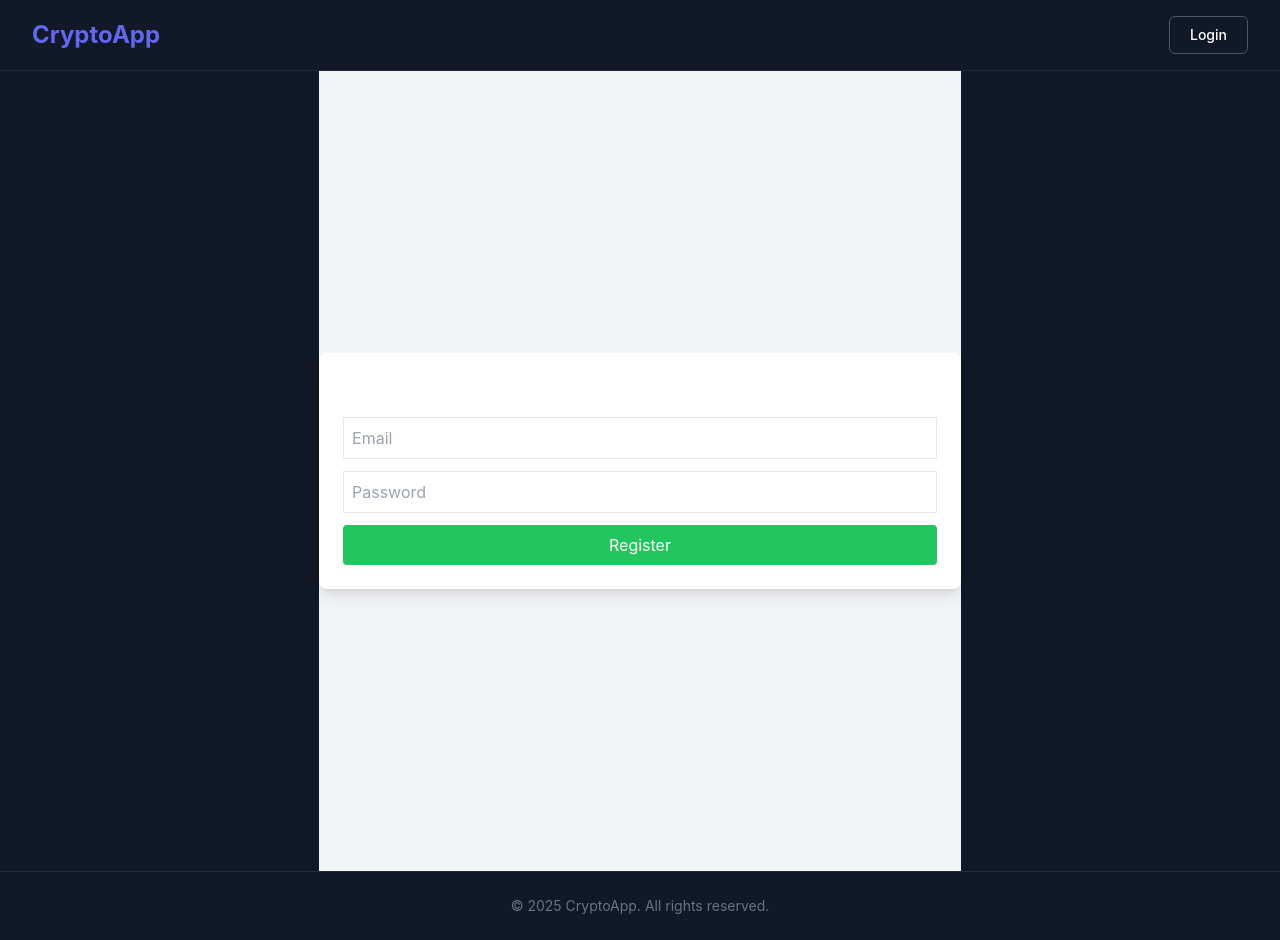
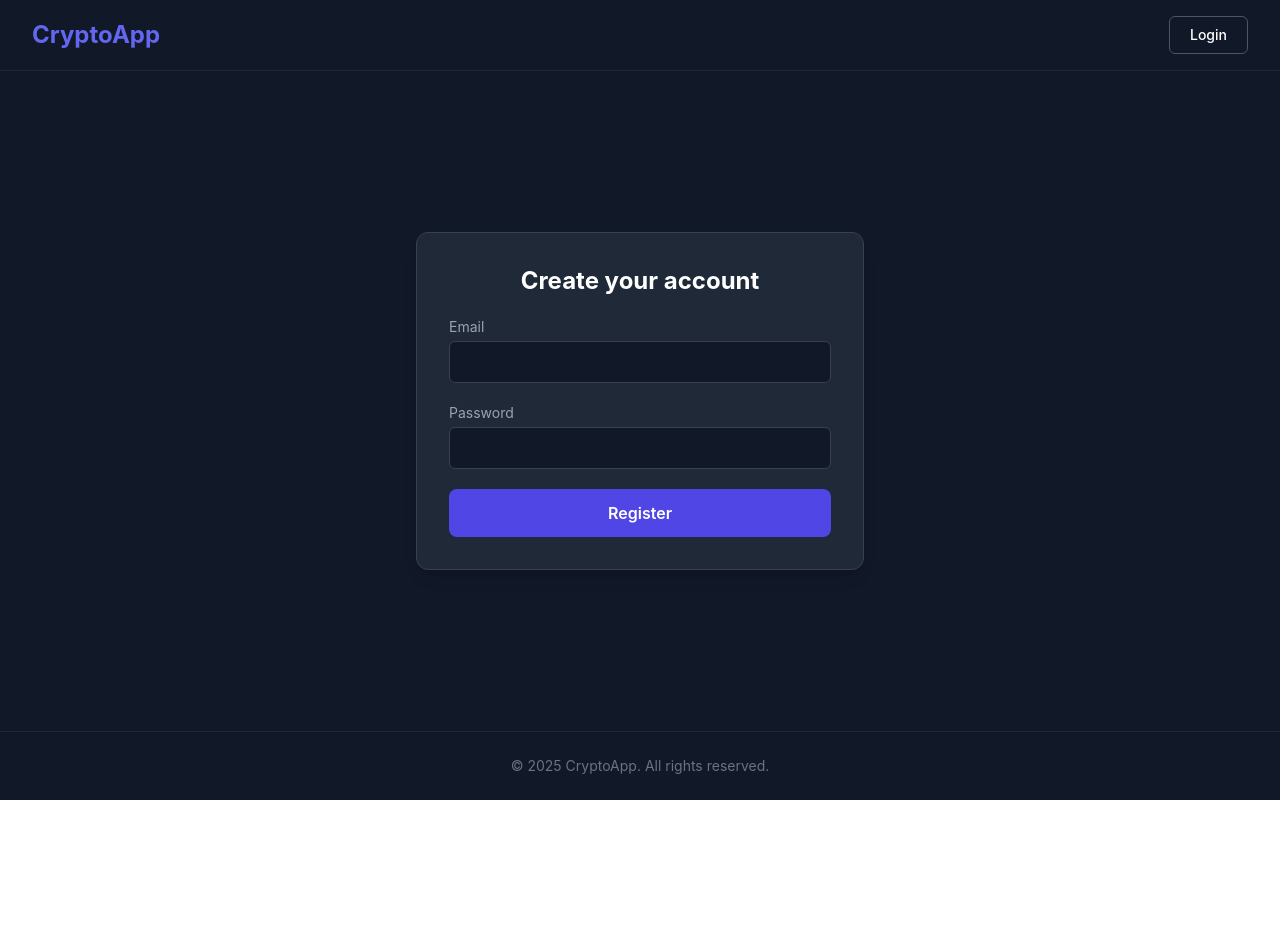
Before and after one commit to dzghj/secure-ipfs-frontend, a React (Create React App) app: page /register in a window 1280 px wide. After the commit the page ends 800 px from the top, so only its background shows below. Built offline with nearby package versions, Linux system fonts and the light colour scheme.

Commit message:
register page

```diff
--- a/src/App.js
+++ b/src/App.js
@@ -1,4 +1,3 @@
-//import { BrowserRouter as Router, Routes, Route } from "react-router-dom";
 import React from "react";
 import { BrowserRouter as Router, Routes, Route, Navigate } from "react-router-dom";
 
@@ -20,42 +19,49 @@ function App() {
     return savedUser ? JSON.parse(savedUser) : null;
   });
 
-  const isAuthenticated = token && user;
+  const isAuthenticated = Boolean(token && user);
 
   return (
     <Router>
       <Routes>
-        {/* All routes wrapped in Layout for shared header/footer */}
         <Route element={<Layout />}>
-          {/* PUBLIC */}
+          {/* ---------- PUBLIC ---------- */}
           <Route
             path="/"
-            element={isAuthenticated ? <Navigate to="/admin" /> : <Main />}
+            element={
+              isAuthenticated
+                ? <Navigate to="/myfiles" />
+                : <Main />
+            }
           />
 
           <Route
             path="/login"
             element={
               isAuthenticated
-                ? <Navigate to="/admin" />
+                ? <Navigate to="/myfiles" />
                 : <Login setToken={setToken} setUser={setUser} />
             }
           />
 
           <Route
             path="/register"
-            element={<Register setToken={setToken} setUser={setUser} />}
+            element={
+              isAuthenticated
+                ? <Navigate to="/myfiles" />
+                : <Register setToken={setToken} setUser={setUser} />
+            }
           />
 
           <Route path="/forgot-password" element={<ForgotPassword />} />
           <Route path="/reset-password/:token" element={<ResetPassword />} />
 
-          {/* PROTECTED */}
+          {/* ---------- PROTECTED ---------- */}
           <Route
-            path="/admin"
+            path="/myfiles"
             element={
               isAuthenticated
-                ? <AdminDashboard token={token} user={user} />
+                ? <MyFiles token={token} user={user} />
                 : <Navigate to="/login" />
             }
           />
@@ -69,16 +75,17 @@ function App() {
             }
           />
 
+          {/* Admin route kept for future */}
           <Route
-            path="/myfiles"
+            path="/admin"
             element={
               isAuthenticated
-                ? <MyFiles token={token} user={user} />
+                ? <AdminDashboard token={token} user={user} />
                 : <Navigate to="/login" />
             }
           />
 
-          {/* FALLBACK */}
+          {/* ---------- FALLBACK ---------- */}
           <Route path="*" element={<Navigate to="/" />} />
         </Route>
       </Routes>
--- a/src/pages/Register.js
+++ b/src/pages/Register.js
@@ -8,9 +8,17 @@ export default function Register({ setToken, setUser }) {
 
   const handleRegister = async (e) => {
     e.preventDefault();
+    setError("");
+
     try {
-      const res = await axios.post("https://secure-ipfs-server.onrender.com/api/auth/register", { email, password });
+      const res = await axios.post(
+        "https://secure-ipfs-server.onrender.com/api/auth/register",
+        { email, password }
+      );
+
       localStorage.setItem("token", res.data.token);
+      localStorage.setItem("user", JSON.stringify(res.data.user));
+
       setToken(res.data.token);
       setUser(res.data.user);
     } catch (err) {
@@ -19,29 +27,81 @@ export default function Register({ setToken, setUser }) {
   };
 
   return (
-    <div className="flex h-screen items-center justify-center bg-gray-100">
-      <form onSubmit={handleRegister} className="p-6 bg-white rounded-lg shadow-lg space-y-3">
-        <h2 className="text-xl font-semibold">Register</h2>
+    <form
+      onSubmit={handleRegister}
+      className="
+        w-full max-w-md
+        bg-gray-800
+        border border-gray-700
+        rounded-xl
+        p-8
+        shadow-lg
+        space-y-5
+      "
+    >
+      <h2 className="text-2xl font-bold text-center">
+        Create your account
+      </h2>
+
+      <div>
+        <label className="block text-sm text-gray-400 mb-1">
+          Email
+        </label>
         <input
+          type="email"
           value={email}
           onChange={(e) => setEmail(e.target.value)}
-          placeholder="Email"
-          className="border p-2 w-full"
+          className="
+            w-full px-3 py-2
+            bg-gray-900
+            border border-gray-700
+            rounded-md
+            focus:outline-none
+            focus:border-indigo-500
+          "
           required
         />
+      </div>
+
+      <div>
+        <label className="block text-sm text-gray-400 mb-1">
+          Password
+        </label>
         <input
+          type="password"
           value={password}
           onChange={(e) => setPassword(e.target.value)}
-          type="password"
-          placeholder="Password"
-          className="border p-2 w-full"
+          className="
+            w-full px-3 py-2
+            bg-gray-900
+            border border-gray-700
+            rounded-md
+            focus:outline-none
+            focus:border-indigo-500
+          "
           required
         />
-        <button type="submit" className="w-full bg-green-500 text-white py-2 rounded">
-          Register
-        </button>
-        {error && <p className="text-red-500 text-sm">{error}</p>}
-      </form>
-    </div>
+      </div>
+
+      {error && (
+        <p className="text-red-500 text-sm text-center">
+          {error}
+        </p>
+      )}
+
+      <button
+        type="submit"
+        className="
+          w-full py-3
+          bg-indigo-600
+          hover:bg-indigo-700
+          rounded-lg
+          font-semibold
+          transition
+        "
+      >
+        Register
+      </button>
+    </form>
   );
 }
```
